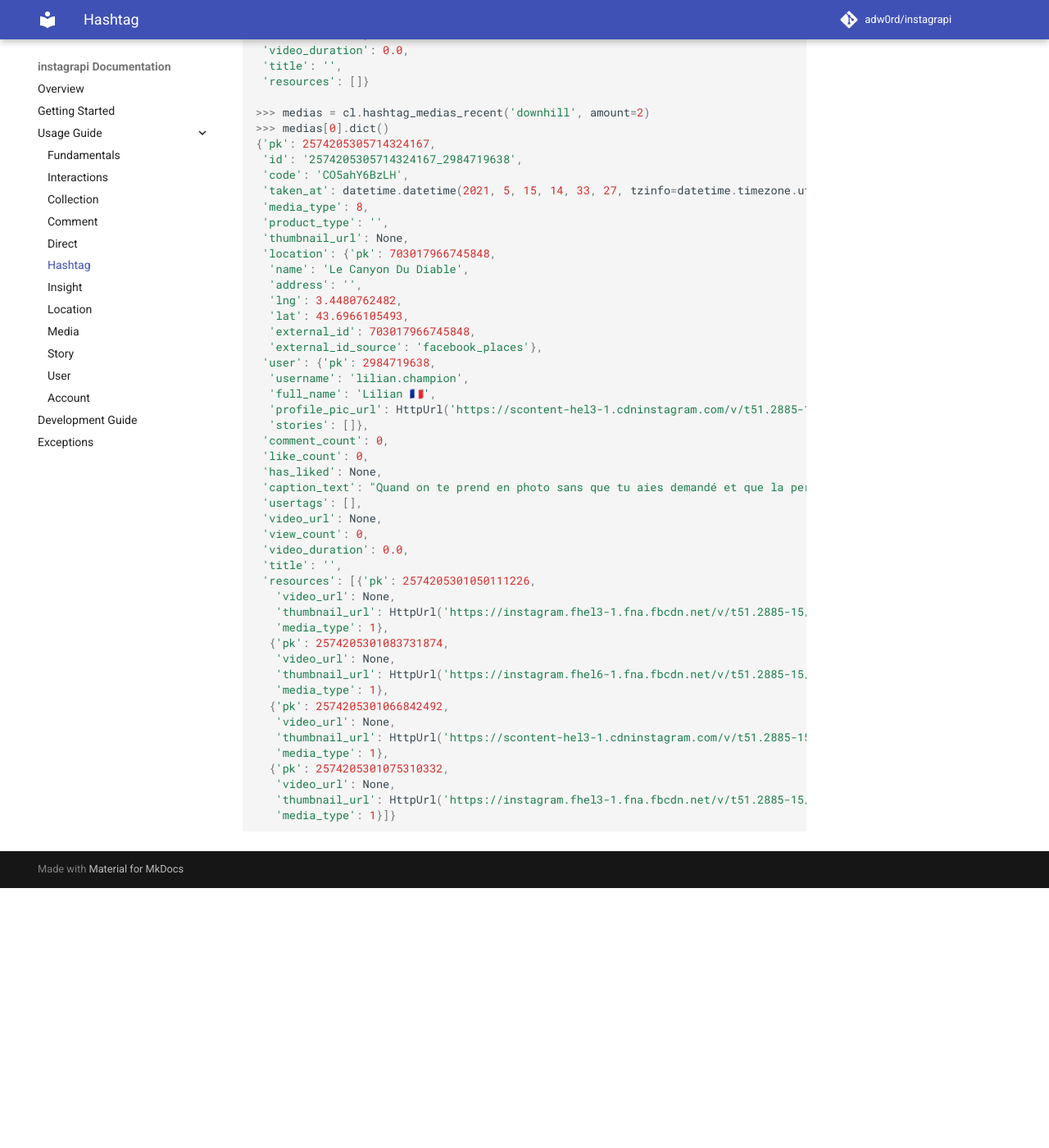
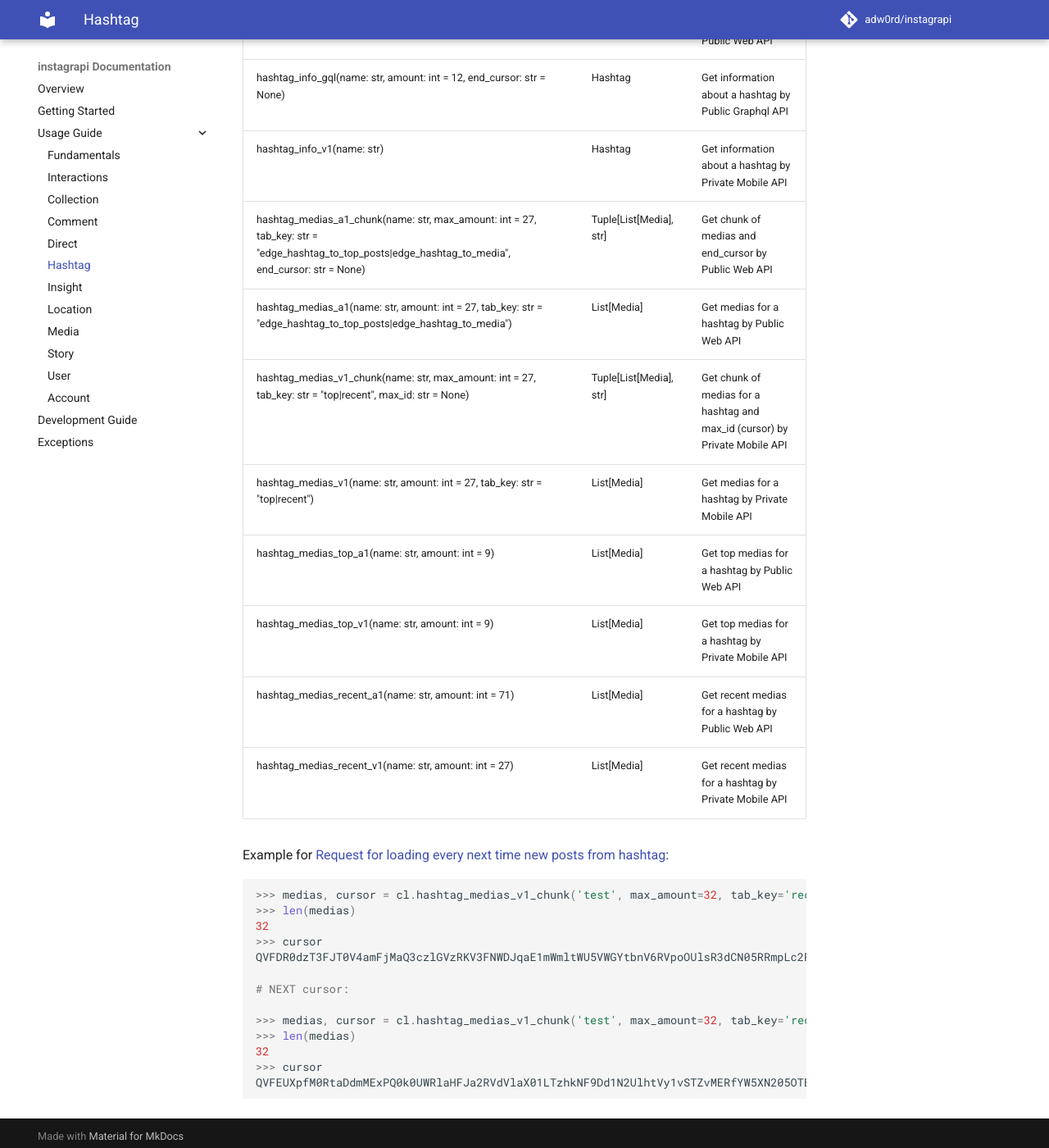
Before and after one commit to subzeroid/instagrapi, an MkDocs documentation site: the page built from docs/usage-guide/hashtag.md, in a window 1280 px wide and 1400 px high, scrolled down 2488 px. Shown: the whole window at 82% size. Built offline with MkDocs 1.6.1 and Material for MkDocs 9.7.7, drawn with Linux system fonts in a browser that asks for light colours; comment, search, counter and statistics services are not loaded; the version menu is left out; before the commit the page ends 3571 px from its top, so only the background shows below that; some of the changed text lies outside the part shown.

Commit message:
Improve docs for Hashtag low-level methods

````diff
--- a/docs/usage-guide/hashtag.md
+++ b/docs/usage-guide/hashtag.md
@@ -125,3 +110,37 @@ Example:
    'thumbnail_url': HttpUrl('https://instagram.fhel3-1.fna.fbcdn.net/v/t51.2885-15/e35/185727252_524026898594344_9165723485744355754_n.jpg?tp=1&_nc_ht=instagram.fhel3-1.fna.fbcdn.net&_nc_cat=104&_nc_ohc=45NguRpEtZQAX83VSGE&edm=AP_V10EBAAAA&ccb=7-4&oh=c8c087ecfba444d9d85f7bd059f42a2a&oe=60C5C3C2&_nc_sid=4f375e', scheme='https', host='instagram.fhel3-1.fna.fbcdn.net', tld='net', host_type='domain', path='/v/t51.2885-15/e35/185727252_524026898594344_9165723485744355754_n.jpg', query='tp=1&_nc_ht=instagram.fhel3-1.fna.fbcdn.net&_nc_cat=104&_nc_ohc=45NguRpEtZQAX83VSGE&edm=AP_V10EBAAAA&ccb=7-4&oh=c8c087ecfba444d9d85f7bd059f42a2a&oe=60C5C3C2&_nc_sid=4f375e'),
    'media_type': 1}]}
 ```
+
+Low level methods:
+
+| Method                                         | Return  | Description
+| ---------------------------------------------- | ------- | --------------------------------------------
+| hashtag_info_a1(name: str, max_id: str = None) | Hashtag | Get information about a hashtag by Public Web API
+| hashtag_info_gql(name: str, amount: int = 12, end_cursor: str = None) | Hashtag | Get information about a hashtag by Public Graphql API
+| hashtag_info_v1(name: str) | Hashtag | Get information about a hashtag by Private Mobile API
+| hashtag_medias_a1_chunk(name: str, max_amount: int = 27, tab_key: str = "edge_hashtag_to_top_posts\|edge_hashtag_to_media", end_cursor: str = None) | Tuple[List[Media], str] | Get chunk of medias and end_cursor by Public Web API
+| hashtag_medias_a1(name: str, amount: int = 27, tab_key: str = "edge_hashtag_to_top_posts\|edge_hashtag_to_media") | List[Media] | Get medias for a hashtag by Public Web API
+| hashtag_medias_v1_chunk(name: str, max_amount: int = 27, tab_key: str = "top\|recent", max_id: str = None) | Tuple[List[Media], str] | Get chunk of medias for a hashtag and max_id (cursor) by Private Mobile API
+| hashtag_medias_v1(name: str, amount: int = 27, tab_key: str = "top\|recent") | List[Media] | Get medias for a hashtag by Private Mobile API
+| hashtag_medias_top_a1(name: str, amount: int = 9) | List[Media] | Get top medias for a hashtag by Public Web API
+| hashtag_medias_top_v1(name: str, amount: int = 9) | List[Media] | Get top medias for a hashtag by Private Mobile API
+| hashtag_medias_recent_a1(name: str, amount: int = 71) | List[Media] | Get recent medias for a hashtag by Public Web API
+| hashtag_medias_recent_v1(name: str, amount: int = 27) | List[Media] | Get recent medias for a hashtag by Private Mobile API
+
+Example for [Request for loading every next time new posts from hashtag](https://github.com/adw0rd/instagrapi/issues/79):
+
+``` python
+>>> medias, cursor = cl.hashtag_medias_v1_chunk('test', max_amount=32, tab_key='recent')
+>>> len(medias)
+32
+>>> cursor
+QVFDR0dzT3FJT0V4amFjMaQ3czlGVzRKV3FNWDJqaE1mWmltWU5VWGYtbnV6RVpoOUlsR3dCN05RRmpLc2R5SVlCQTNaekV5bUVOV0F4Vno1MDkxN1Nndg==
+
+# NEXT cursor:
+
+>>> medias, cursor = cl.hashtag_medias_v1_chunk('test', max_amount=32, tab_key='recent', max_id=cursor)
+>>> len(medias)
+32
+>>> cursor
+QVFEUXpfM0RtaDdmMExPQ0k0UWRlaHFJa2RVdVlaX01LTzhkNF9Dd1N2UlhtVy1vSTZvMERfYW5XN205OTBRNFBCSVJ2ZTVfTG5ZMXVmY0VJbUM5TU9URQ==
+```
````
Also changed, not shown: other parts of docs/usage-guide/hashtag.md (+0 -15 lines), 1 other file.
